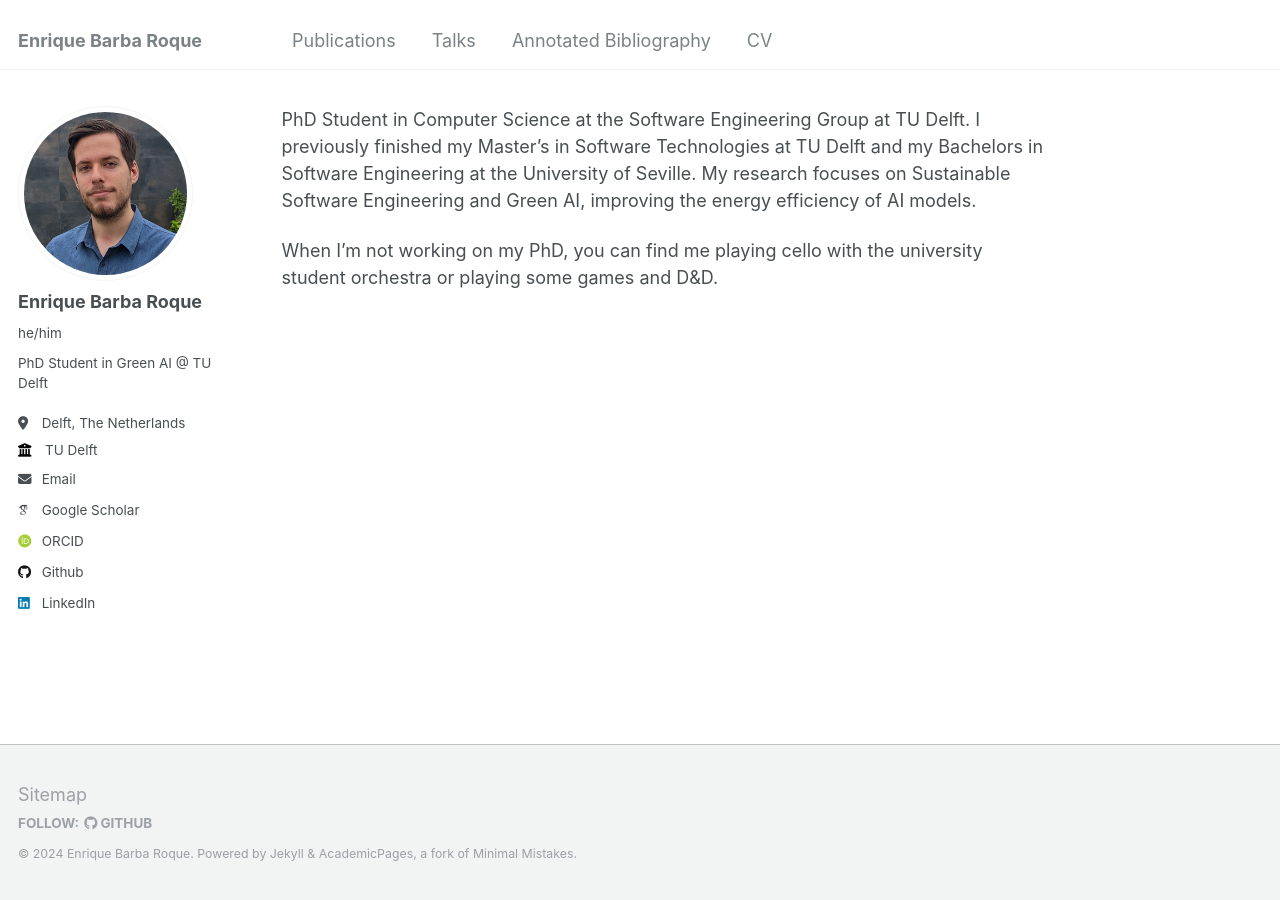
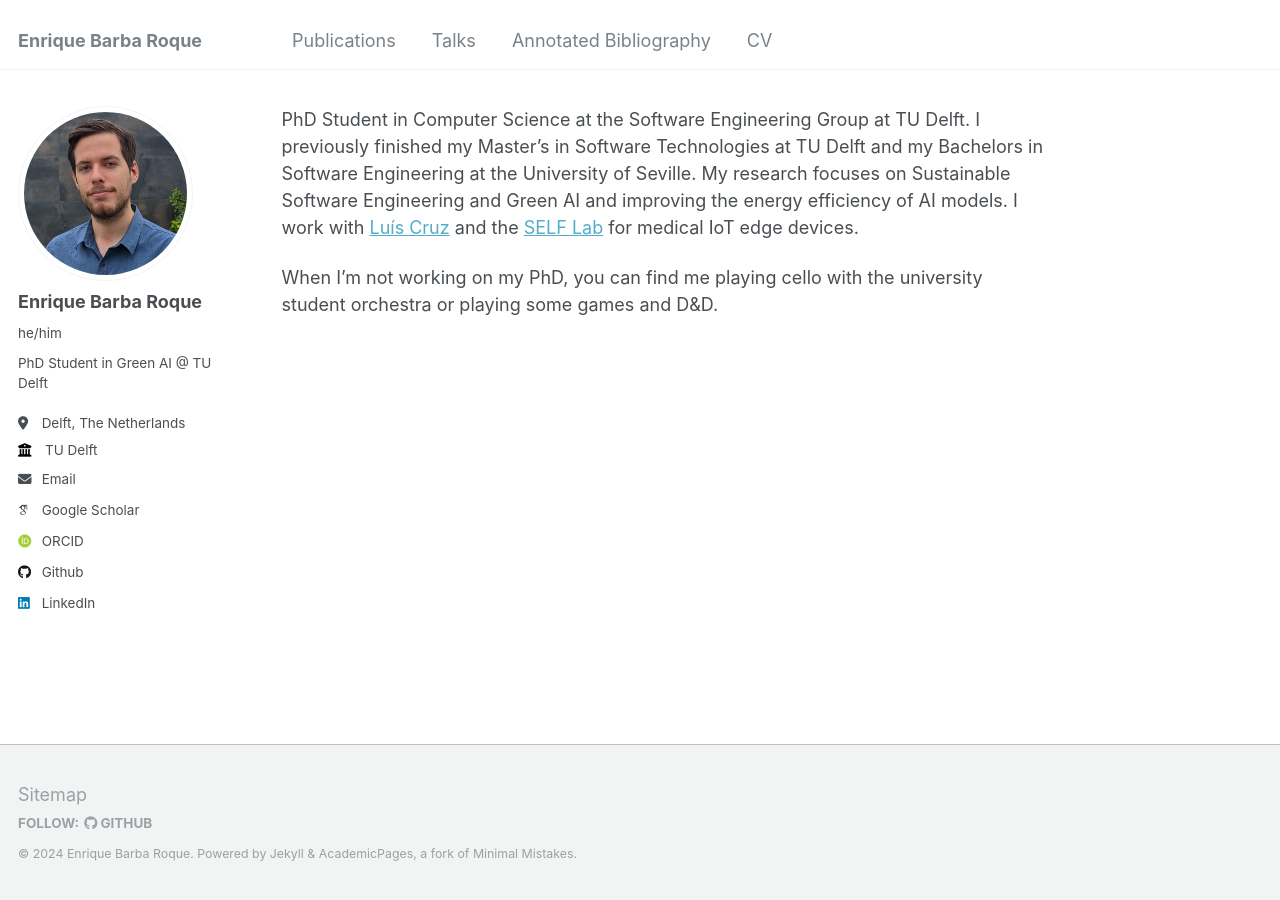
Before and after one commit to enriquebarba97/enriquebarba97.github.io, a Jekyll site: the page built from _pages/about.md, in a window 1280 px wide. Built offline with Jekyll 4.4.1, drawn with Linux system fonts in a browser that asks for light colours; some web fonts are replaced.

Commit message:
Fix typos

```diff
--- a/_pages/about.md
+++ b/_pages/about.md
@@ -7,6 +7,6 @@ redirect_from:
   - /about.html
 ---
 
-PhD Student in Computer Science at the Software Engineering Group at TU Delft. I previously finished my Master's in Software Technologies at TU Delft and my Bachelors in Software Engineering at the University of Seville. My research focuses on Sustainable Software Engineering and Green AI, improving the energy efficiency of AI models.
+PhD Student in Computer Science at the Software Engineering Group at TU Delft. I previously finished my Master's in Software Technologies at TU Delft and my Bachelors in Software Engineering at the University of Seville. My research focuses on Sustainable Software Engineering and Green AI and improving the energy efficiency of AI models. I work with [Luís Cruz](https://luiscruz.github.io/) and the [SELF Lab](https://www.tudelft.nl/ai/self-lab) for medical IoT edge devices.
 
 When I'm not working on my PhD, you can find me playing cello with the university student orchestra or playing some games and D&D.
```
Also changed, not shown: _pages/bibliography.md (+1 -1 lines).
